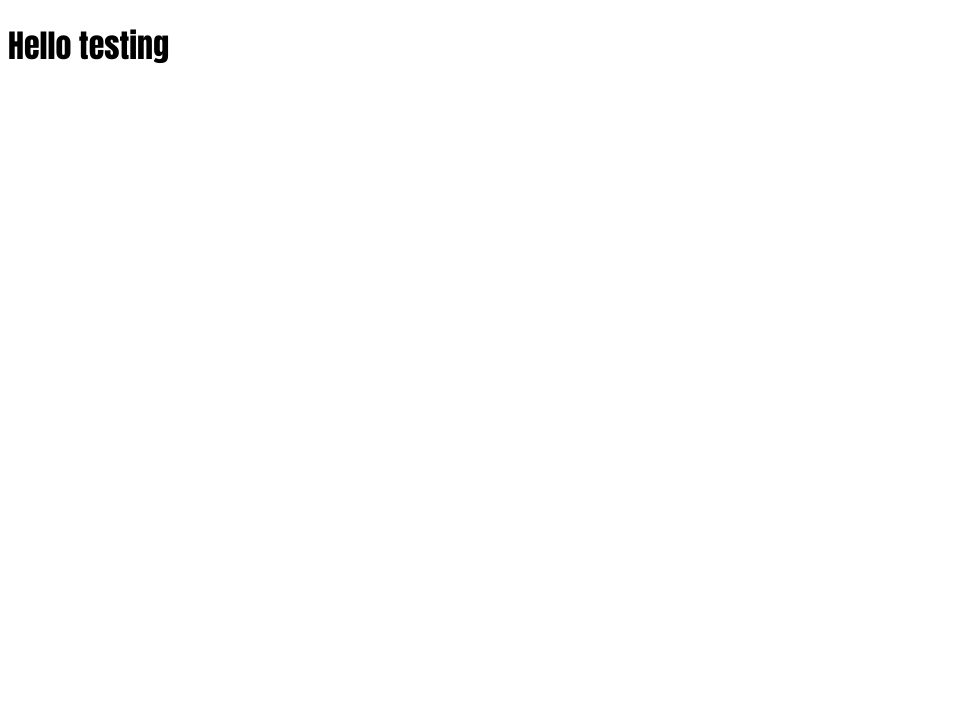
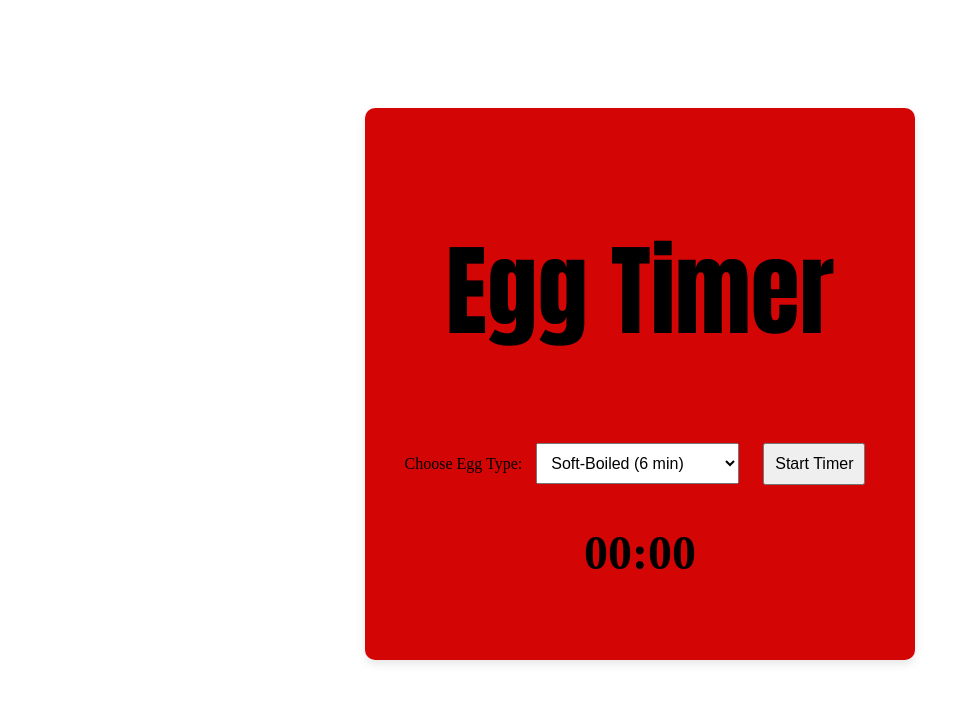
Before and after one commit to ben07br/egg-timer, a plain HTML site: page index.html in a window 1280 px wide. Shown: the whole page, without its empty margins (0-969 px from the left). Drawn offline with Linux system fonts and the light colour scheme.

Commit message:
Rough implementation for timer/button logics. Edited index.html, script.js, style.css

```diff
--- a/index.html
+++ b/index.html
@@ -5,6 +5,18 @@
     <link rel="stylesheet" href="style.css" />
 </head>
 <body>
-    <h1>Hello testing</h1>
+    <div class="container">
+        <h1 id="title">Egg Timer</h1>
+        <label for="eggType">Choose Egg Type:</label>
+        <select id="eggType">
+            <option value="360">Soft-Boiled (6 min)</option>
+            <option value="480">Medium-Boiled (8 min)</option>
+            <option value="600">Hard-Boiled (10 min)</option>
+        </select>
+        <button id="startBtn">Start Timer</button>
+        <h2 id="timerDisplay">00:00</h2>
+    </div>
+
+    <script src="script.js"></script>
 </body>
 </html>
--- a/script.js
+++ b/script.js
@@ -0,0 +1,23 @@
+const startBtn = document.getElementById("startBtn");
+const eggSelect = document.getElementById("eggType");
+const timerDisplay = document.getElementById("timerDisplay");
+
+let timerInterval;
+
+startBtn.addEventListener("click", () => {
+    clearInterval(timerInterval);
+    let timeLeft = parseInt(eggSelect.value);
+    timerInterval = setInterval (() => {
+        const mins = Math.floor(timeLeft/60);
+        const secs = timeLeft % 60;
+
+        timerDisplay.textContent = `${String(mins).padStart(2, '0')}:${String(secs).padStart(2, '0')}`;
+
+        if (timeLeft <=0) {
+            clearInterval(timerInterval);
+            alert("Egg is ready!!");
+        }
+
+        timeLeft--;
+    }, 1000);
+});
--- a/style.css
+++ b/style.css
@@ -1,4 +1,31 @@
 body {
-    font-family:Impact, Haettenschweiler, 'Arial Narrow Bold', sans-serif;
+    font-family:'Times New Roman', Times, serif;
     background-color: rgb(255, 255, 255);
+    text-align: center;
+    padding-top: 100px;
 }
+
+h1#title {
+    font-family: Impact, Haettenschweiler, 'Arial Narrow Bold', sans-serif;
+    font-size: 100px;
+}
+
+.container {
+    background: #d40505;
+    padding: 40px;
+    border-radius: 10px;
+    box-shadow: 0 4px 10px rgba(0, 0, 0, 0.1);
+    display: inline-block;
+}
+
+select, button {
+    padding: 10px;
+    margin: 10px;
+    font-size: 16px;
+}
+
+#timerDisplay {
+    font-size: 48px;
+    margin-top: 30px;
+    color: #000000;
+}
```
